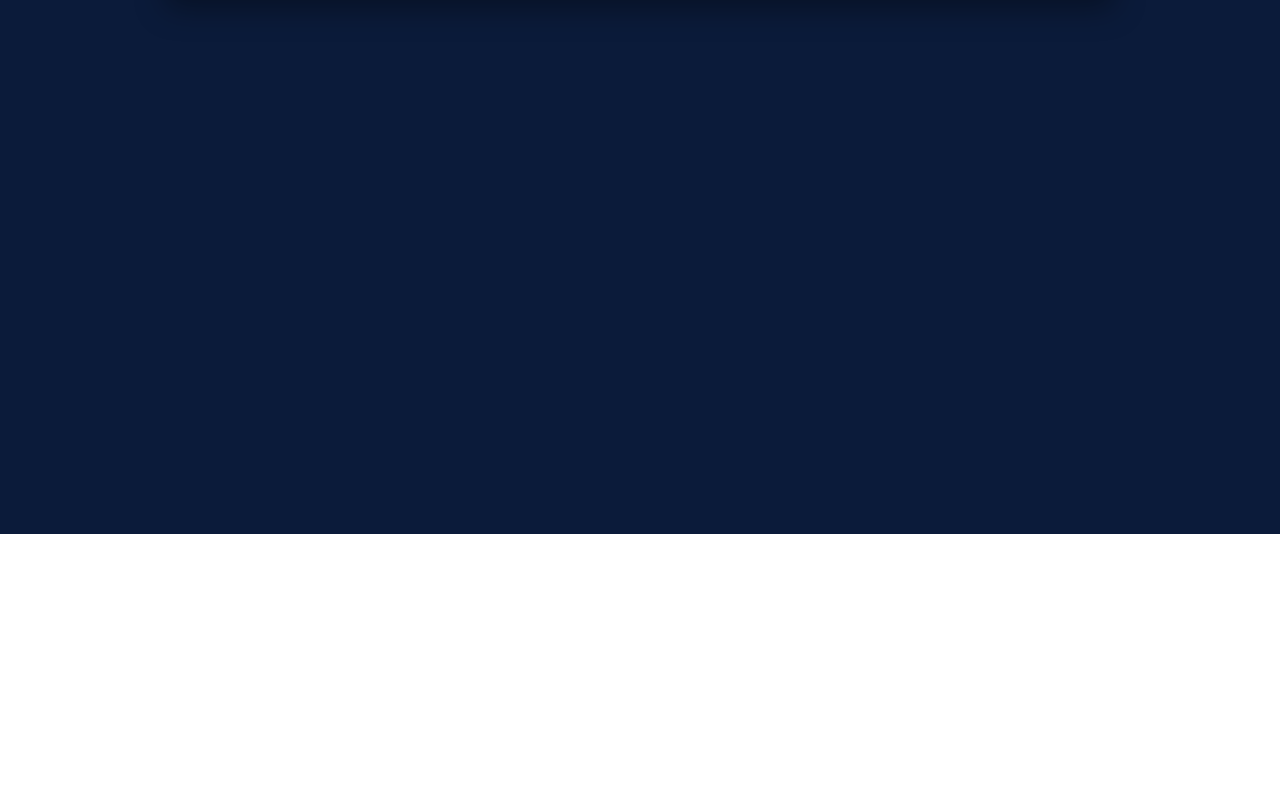
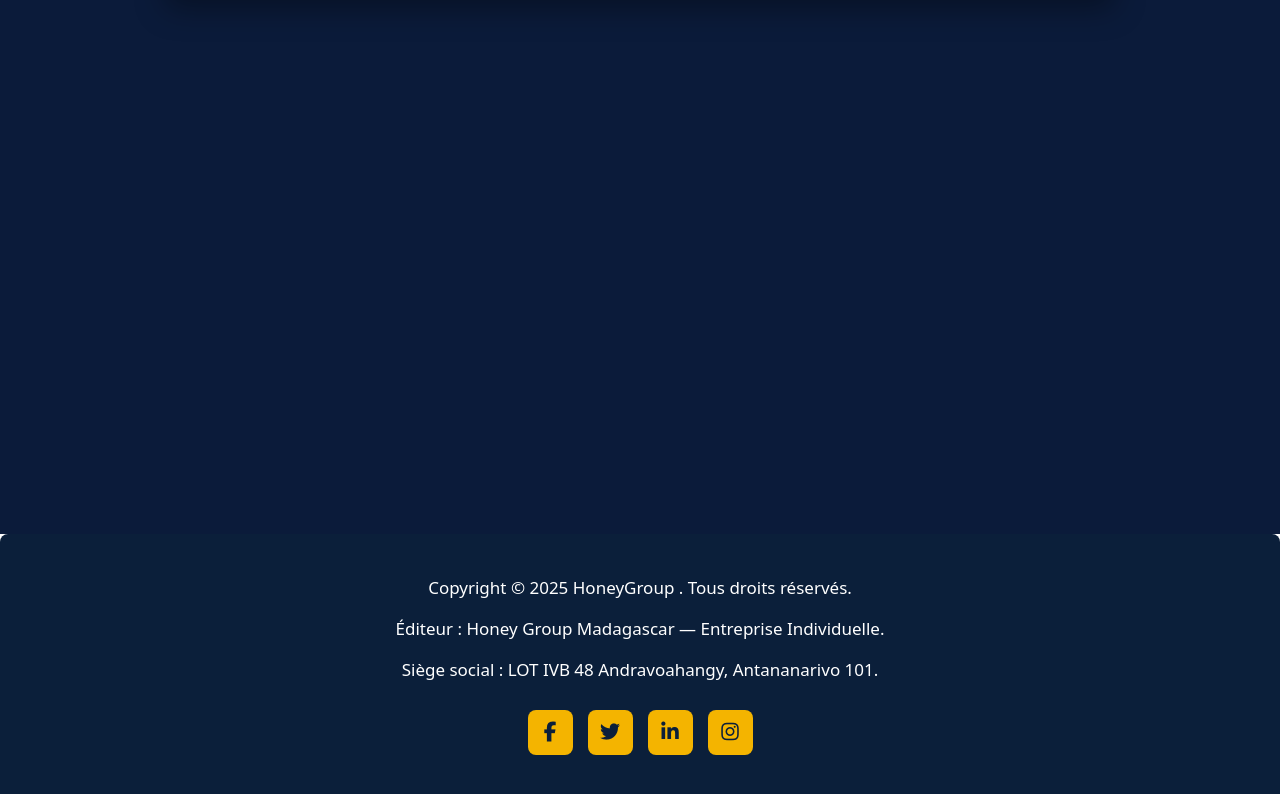
Before and after one commit to Naoures-Hajri91/Front_HONEY-GROUP, an Angular app: page /devis/1 in a window 1280 px wide. Shown: the part 386-1180 px from the top of the page. Before the commit the page ends 920 px from the top, so only its background shows below. Built offline with nearby package versions, Linux system fonts and the light colour scheme.

Commit message:
ajoutFooter

```diff
--- a/src/app/pages/devis/devis.html
+++ b/src/app/pages/devis/devis.html
@@ -487,3 +487,4 @@
   </div>
 
 }
+<app-footer></app-footer>
--- a/src/app/pages/devis/devis.ts
+++ b/src/app/pages/devis/devis.ts
@@ -11,11 +11,12 @@ import { Auth } from '../../services/auth';
 import { DevisService } from '../../services/devis-service';
 import {ToastrService} from 'ngx-toastr';
 import {Header} from '../header/header';
+import {Footer} from '../footer/footer';
 
 @Component({
   selector: 'app-devis',
   standalone: true,
-  imports: [FormsModule, Header],
+  imports: [FormsModule, Header, Footer],
   templateUrl: './devis.html',
   styleUrl: './devis.css',
 })
```
